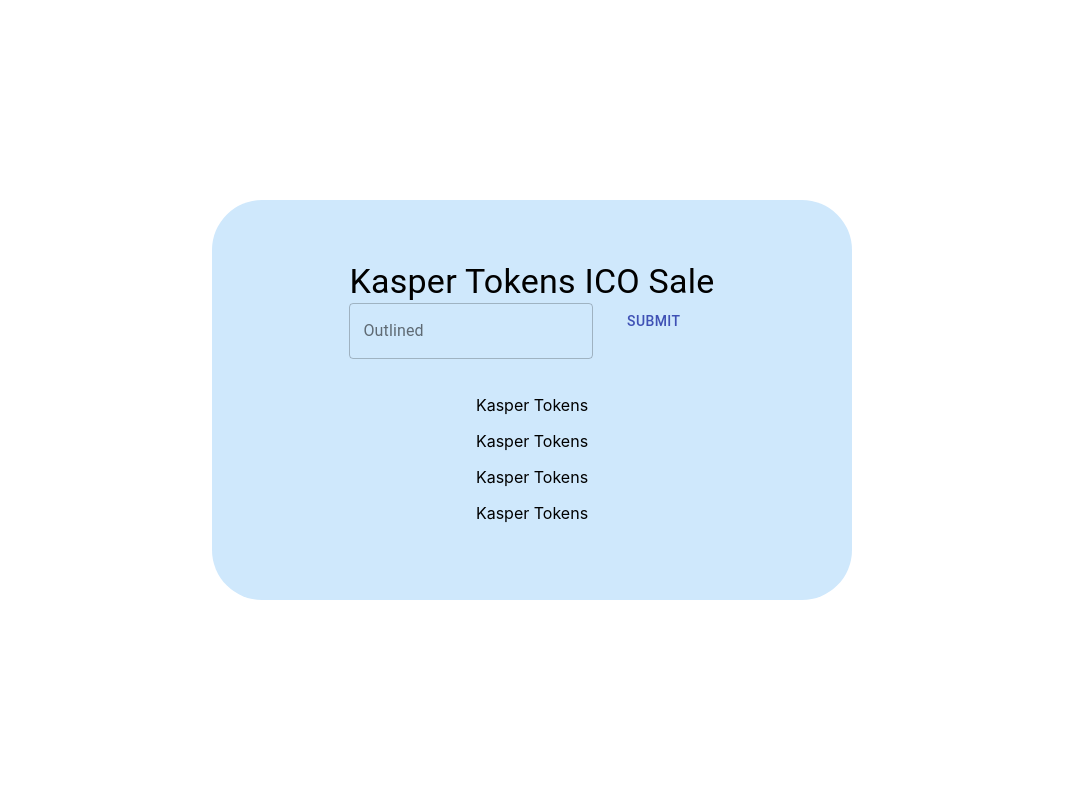
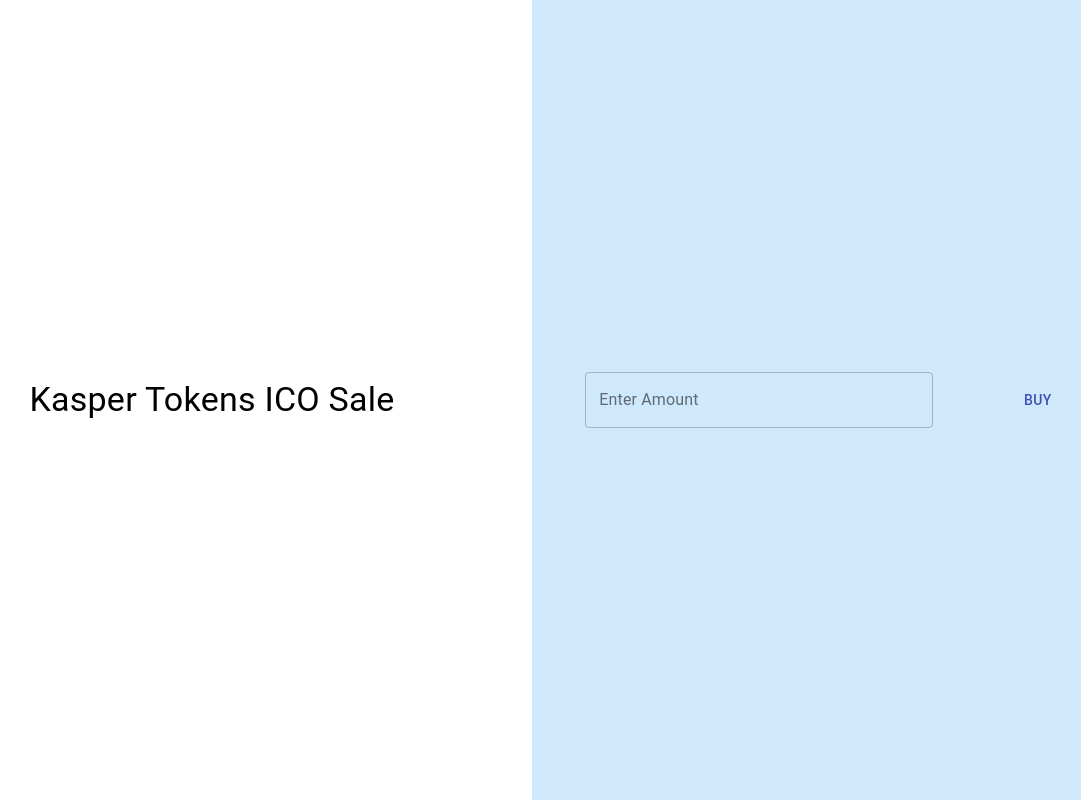
Before and after one commit to AAA530/Custom_ERC20_Tokens, a React (Create React App) app in the folder client/: page / in a window 1280 px wide. Shown: the whole page, without its empty margins (108-1189 px from the left). Built offline with nearby package versions, Linux system fonts and the light colour scheme.

Commit message:
added UI

```diff
--- a/client/src/Components/Home.js
+++ b/client/src/Components/Home.js
@@ -81,33 +81,44 @@ export default function Home() {
       >
         <Grid
           container
+          item
+          xs={6}
           direction="column"
           justify="center"
-          //   alignItems="center"
+          alignItems="center"
+          style={{
+            minHeight: "100vh",
+            backgroundColor: "#ffffff",
+            // borderRadius: "50px",
+          }}
+        >
+          <Typography
+            variant="h4"
+            style={{ margin: "50px auto" }}
+            component="h2"
+          >
+            Kasper Tokens ICO Sale
+          </Typography>
+        </Grid>
+        <Grid
+          container
+          item
+          direction="column"
+          justify="center"
+          alignItems="center"
           xs={6}
           style={{
-            minHeight: "50vh",
+            minHeight: "100vh",
             backgroundColor: "#cfe8fc",
-            borderRadius: "50px",
+            // borderRadius: "50px",
           }}
-          spacing
         >
-          <Grid item xs={8} style={{ margin: "0 auto", textAlign: "center" }}>
-            <Typography variant="h4" component="h2">
-              Kasper Tokens ICO Sale
-            </Typography>
-
-            {/* <input
-              type="text"
-              value={obj.address}
-              name="address"
-              onChange={handleInputChange}
-            /> */}
-            <Grid container direction="row">
+          <Grid container item xs={10} style={{ textAlign: "center" }}>
+            <Grid container item spacing={3} direction="row">
               <Grid item xs={8}>
                 <TextField
                   id="outlined-basic"
-                  label="Outlined"
+                  label="Enter Amount"
                   variant="outlined"
                   fullWidth
                   value={obj.address}
@@ -116,20 +127,17 @@ export default function Home() {
                 />
               </Grid>
               <Grid item xs={4}>
-                {/* <button type="submit" onClick={handleOnSubmit}>
-                  Submit
-                </button> */}
-                <Button color="primary" onClick={handleOnSubmit}>
-                  Submit
+                <Button
+                  color="primary"
+                  style={{ width: "100%", height: "100%" }}
+                  onClick={handleOnSubmit}
+                >
+                  BUY
                 </Button>
               </Grid>
             </Grid>
             <br />
             <p>{obj.token_name}</p>
-            <p>Kasper Tokens</p>
-            <p>Kasper Tokens</p>
-            <p>Kasper Tokens</p>
-            <p>Kasper Tokens</p>
           </Grid>
         </Grid>
       </Grid>
--- a/client/src/contracts/Migrations.json
+++ b/client/src/contracts/Migrations.json
@@ -907,12 +907,12 @@
     "5777": {
       "events": {},
       "links": {},
-      "address": "0x5DA9cC81e701dfe0C65B25514D4ee21db925BEdE",
-      "transactionHash": "0xa59e0be3c58ddd33f8e0340d669b4491a3b094c2bc36592ab3508e3f97a97511"
+      "address": "0x9DF8b030E7ddb0Df07191eD3431956E17fFbc4Bf",
+      "transactionHash": "0x60ff379caf43906a20715b97273bd1b1db4dc75fb93f6e958f3616c19ee1d634"
     }
   },
   "schemaVersion": "3.3.2",
-  "updatedAt": "2020-11-23T17:30:19.649Z",
+  "updatedAt": "2020-11-24T06:29:45.233Z",
   "networkType": "ethereum",
   "devdoc": {
     "methods": {}
```
Also changed, not shown: client/src/contracts/KaspTokenSale.json, client/src/contracts/KaspTokens.json.
